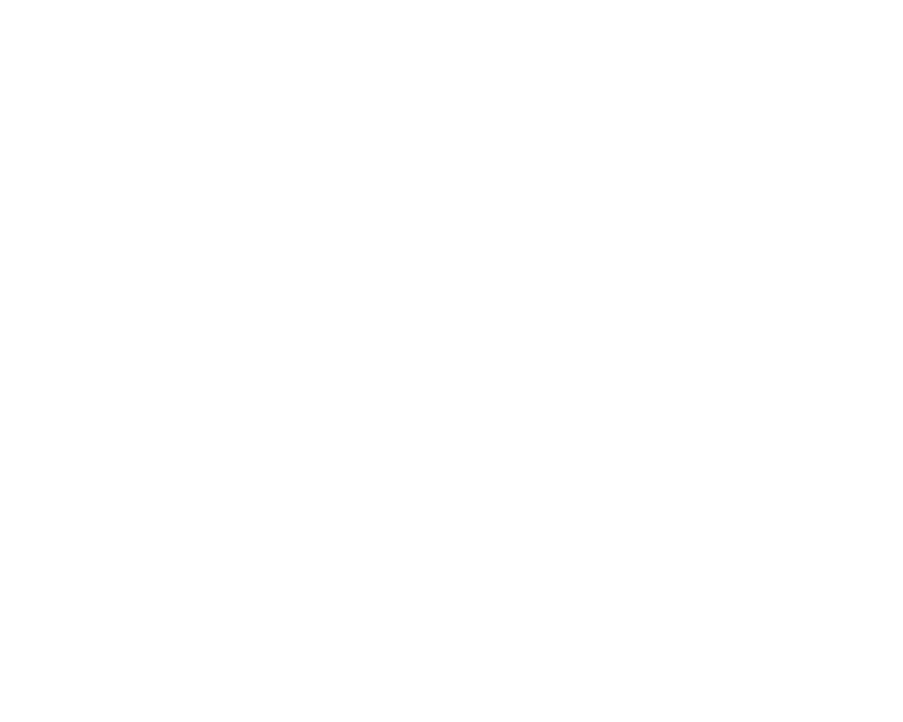
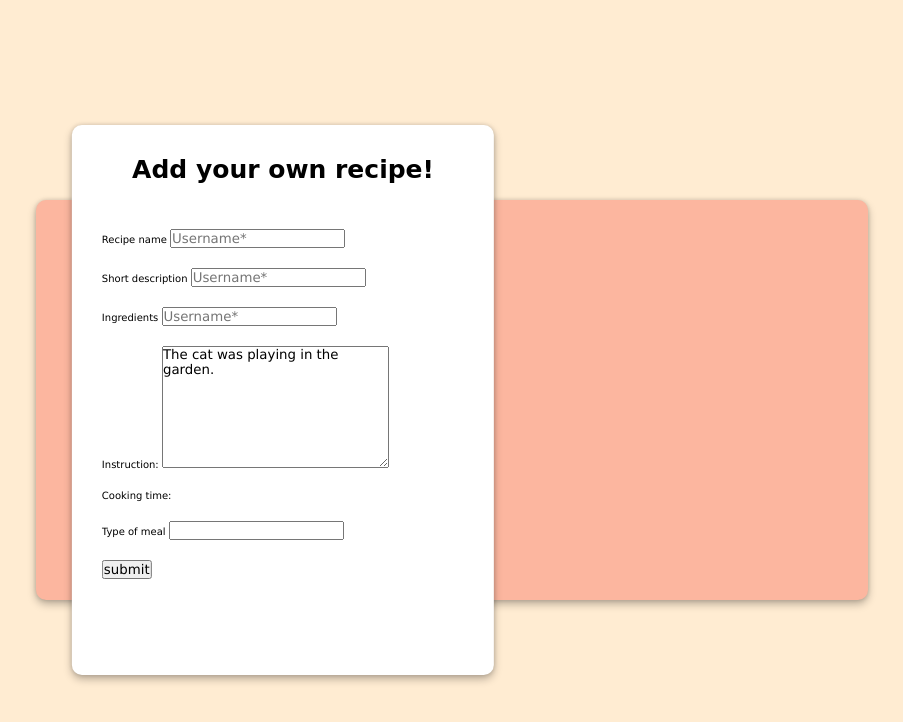
Before and after one commit to Beast-Code9999/HIT226_Project_Form, a plain HTML site: page index.html in a window 1280 px wide. Shown: the whole page, without its empty margins (188-1091 px from the left). Drawn offline with Linux system fonts and the light colour scheme; a web font is replaced by a local one.

Commit message:
add a bunch of codeeeeeeee

```diff
--- a/index.html
+++ b/index.html
@@ -4,10 +4,112 @@
     <meta charset="UTF-8">
     <meta name="viewport" content="width=device-width, initial-scale=1.0">
     <link rel="stylesheet" href="./styles.css">
+    <link rel="preconnect" href="https://fonts.googleapis.com">
+    <link rel="preconnect" href="https://fonts.gstatic.com" crossorigin>
+    <link href="https://fonts.googleapis.com/css2?family=Edu+NSW+ACT+Foundation:wght@400..700&display=swap" rel="stylesheet">
     <script src="./script.js" defer></script>
     <title>Recipes Addition Form</title>
 </head>
 <body>
+    <header class="header">
 
+    </header>
+
+    <main class="main">
+<!-- Recipe Name -->
+<!-- Short Descriptiton -->
+<!-- Ingredients -->
+<!-- Instruction -->
+<!-- Cooking time -->
+<!-- Dinner breakfast lunch -->
+<!-- Difficulty -->
+
+<!-- Image upload -->
+        <section class="section section--form">
+            <h2 class="section__heading heading--2">
+                Add your own recipe!
+            </h2>
+            <form action="#" method="get" class="form scroll">
+                <div class="form__section margin-bottom-small" id="recipe-name-container">
+                    <label for="recipe-name"  class="form__label">
+                        Recipe name
+                    </label>
+                    <input type="text"
+                           id="recipe-name"
+                           name="recipe-name"
+                           placeholder="Username*"
+                           required="required"
+                           minlength="4"
+                           class="form__input">
+                </div>
+                <div class="form__section margin-bottom-small" id="username-container">
+                    <label for="description"  class="form__label">
+                        Short description
+                    </label>
+                    <input type="text"
+                           id="description"
+                           name="full-name"
+                           placeholder="Username*"
+                           required="required"
+                           minlength="4"
+                           class="form__input">
+                </div>
+                <div class="form__section margin-bottom-small" id="username-container">
+                    <label for="username"  class="form__label">
+                        Ingredients
+                    </label>
+                    <input type="text"
+                           id="username"
+                           name="full-name"
+                           placeholder="Username*"
+                           required="required"
+                           minlength="4"
+                           class="form__input">
+                </div>
+                <div class="form__section margin-bottom-small" id="-container">
+                    <label for=""  class="form__label">
+                        Instruction:
+                    </label>
+                    <textarea name="instruction" maxlength="9000" rows="8" cols="30">The cat was playing in the garden.</textarea>
+                </div>
+                <div class="form__section margin-bottom-small" id="-container">
+                    <label for=""  class="form__label">
+                        Cooking time:
+                    </label>
+                </div>
+
+                <div class="form__section margin-bottom-small" id="username-container">
+                    <label for="username"  class="form__label">
+                        Type of meal
+                    </label>
+                    <input list="meal-type">
+                    <datalist id="meal-type">
+                      <option value="Breakfast">
+                      <option value="Brunch">
+                      <option value="Lunch">
+                      <option value="Dinner">
+                      <option value="Dessert">
+                    </datalist>
+                </div>
+
+
+                <input type="submit"
+                    id="submit"
+                    name="submit"
+                    value="submit"
+                    class="form__submit">
+
+            </form>
+        </section>
+        <section class="section section--img">
+
+        </section>
+
+
+    </main>
+
+    <footer class="footer">
+
+    </footer>
 </body>
 </html>
--- a/script.js
+++ b/script.js
@@ -0,0 +1,3 @@
+// Darkmode
+// Validation
+// autofill
--- a/styles.css
+++ b/styles.css
@@ -0,0 +1,115 @@
+:root {
+    --color-primary: #ffecd2;
+    --color-secondary: #fcb69f;
+    --color-dark-blue: #4d5c76;
+    --color-grey: #f1f3f9;
+}
+
+/* Boilerplate CSS start */
+*,
+*::before,
+*::after {
+    margin: 0;
+    padding: 0;
+    box-sizing: inherit;
+    font-family: inherit;
+}
+html {
+    font-size: 62.5%;
+    font-family: Verdana, Geneva, Tahoma, sans-serif;
+}
+body {
+    box-sizing: border-box;
+    background-color: var(--white-color);
+
+
+    position: relative;
+}
+
+body {
+    background-color: var(--primary-color);
+}
+
+.margin-bottom-small {
+    margin-bottom: 2rem;
+}
+.margin-bottom-medium {
+    margin-bottom: 2rem;
+}
+.margin-bottom-big {
+    margin-bottom: 4rem;
+}
+.heading--1 {
+
+}
+.heading--2 {
+    font-size: 2.5rem;
+}
+
+.main {
+    width: 100%;
+    height: 100vh;
+
+    background-color: var(--color-primary);
+    position: relative;
+
+
+}
+.section {
+    position: absolute;
+    box-shadow: 0 0 4px rgba(0,0,0,.14), 0 4px 8px rgba(0,0,0,.28);
+    border-radius: 1rem;
+}
+.section--form {
+    width: 33%;
+    height: 55rem;
+    top: 50%;
+    left: 50%;
+    transform: translate(-90%, -50%);
+    padding: 3rem;
+    display: flex;
+    flex-direction: column;
+    justify-content: space-between;
+
+    background-color: white;
+    z-index: 1;
+}
+.section--img {
+    width: 65%;
+    height: 40rem;
+    top: 50%;
+    left: 50%;
+    transform: translate(-50%, -50%);
+
+    background-color: var(--color-secondary);
+    z-index: 0;
+}
+
+.section__heading {
+    font-family: "Edu NSW ACT Foundation", cursive;
+    text-align: center;
+}
+
+.form {
+    width: 100%;
+    height: 85%;
+}
+
+/* add scrolling effect for overflowing content */
+.scroll {
+    overflow: auto;
+}
+.scroll::-webkit-scrollbar {
+    width: 10px;
+}
+
+.scroll::-webkit-scrollbar-track {
+    -webkit-box-shadow: inset 0 0 6px rgba(0,0,0,0.2);
+    border-radius: 10px;
+}
+
+.scroll::-webkit-scrollbar-thumb {
+    border-radius: 10px;
+    -webkit-box-shadow: inset 0 0 6px rgba(0,0,0,0.2);
+    background-color: #fcb69f;
+}
```
